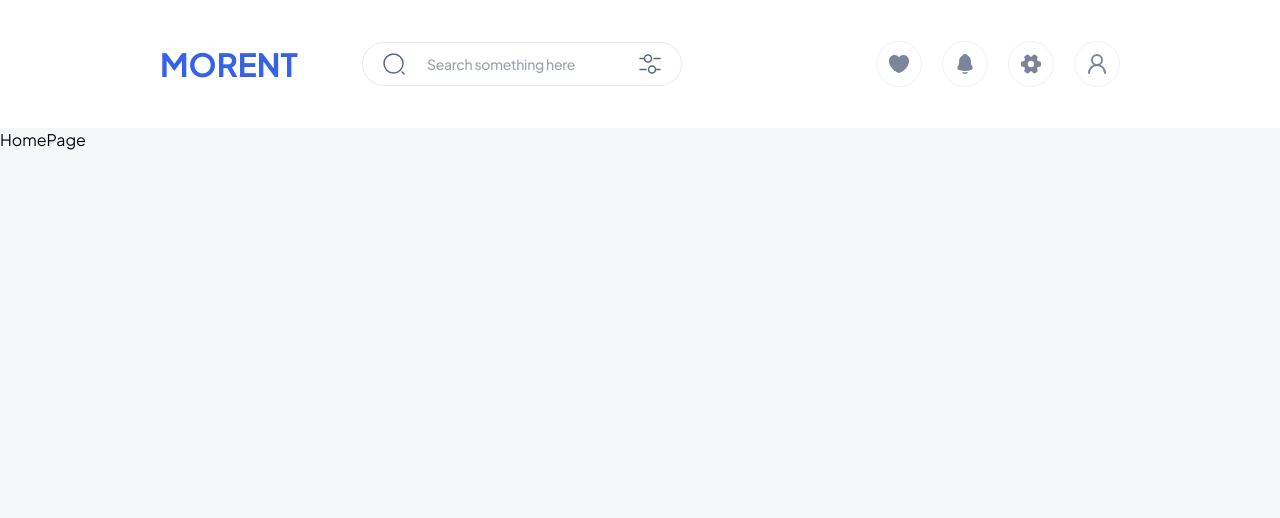
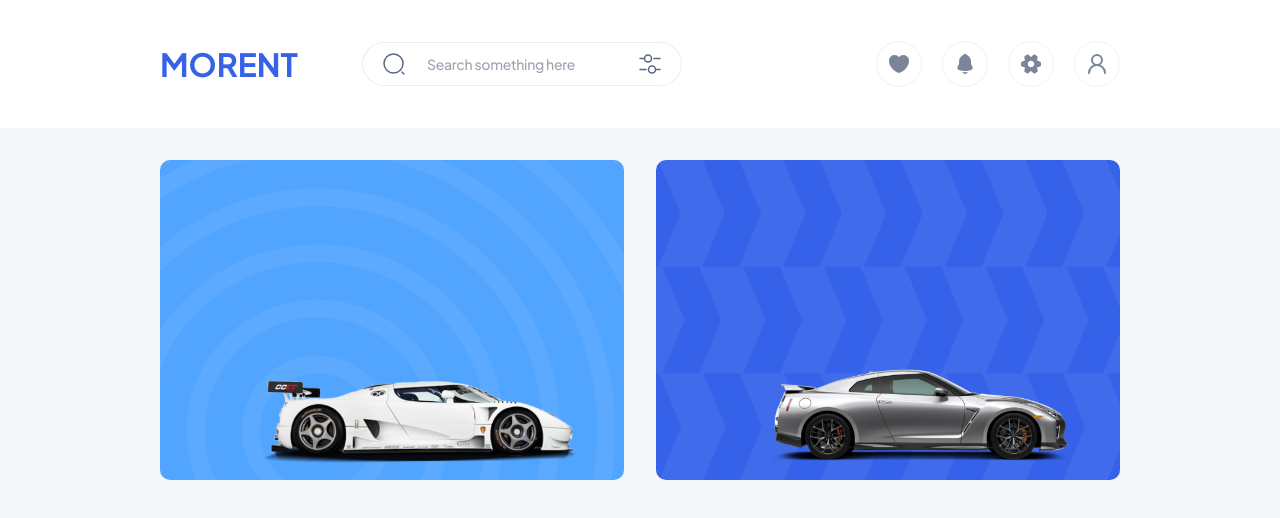
Before and after one commit to ulvi05/MorentRentProject, a React (Vite) app: page / in a window 1280 px wide. Shown: the top 518 px of the page. Built offline with nearby package versions, Linux system fonts and the light colour scheme.

Commit message:
feat: home page hero section added

```diff
--- /dev/null
+++ b/src/pages/home/components/Hero.tsx
@@ -0,0 +1,24 @@
+import HeroFirstImage from "@/assets/images/hero-card-1.png";
+import HeroSecondImage from "@/assets/images/hero-card-2.png";
+const Hero = () => {
+  return (
+    <div className="grid text-white lg:grid-cols-2 gap-y-4 lg:gap-x-8">
+      <div className="bg-information-500 h-[280px] lg:h-[320px] xl:h-[360px] w-full rounded-[10px]">
+        <img
+          src={HeroFirstImage}
+          alt="Hero 1"
+          className="object-cover object-bottom w-full h-full"
+        />
+      </div>
+      <div className="bg-primary-500 h-[280px] lg:h-[320px] xl:h-[360px] w-full rounded-[10px]">
+        <img
+          src={HeroSecondImage}
+          alt="Hero 2"
+          className="object-cover object-bottom w-full h-full"
+        />
+      </div>
+    </div>
+  );
+};
+
+export default Hero;
--- a/src/pages/home/index.tsx
+++ b/src/pages/home/index.tsx
@@ -1,5 +1,11 @@
+import Hero from "./components/Hero";
+
 const HomePage = () => {
-  return <div>HomePage</div>;
+  return (
+    <div className="container flex flex-col pt-4 pb-8 lg:pt-8 lg:pb-16 gap-y-6 lg:gap-y-8">
+      <Hero />
+    </div>
+  );
 };
 
 export default HomePage;
--- a/src/styles/index.css
+++ b/src/styles/index.css
@@ -15,6 +15,7 @@
     --secondary: 210 40% 96.1%;
     --secondary-400: 218 18% 43%;
     --secondary-foreground: 222.2 47.4% 11.2%;
+    --information-500: 211 100% 66%;
     --muted: 210 40% 96.1%;
     --muted-foreground: 215.4 16.3% 46.9%;
     --accent: 210 40% 96.1%;
--- a/tailwind.config.js
+++ b/tailwind.config.js
@@ -49,6 +49,9 @@
           400: "hsl((var(--secondary-400))",
           foreground: "hsl(var(--secondary-foreground))",
         },
+        information: {
+          500: "hsl(var(--information-500))",
+        },
         muted: {
           DEFAULT: "hsl(var(--muted))",
           foreground: "hsl(var(--muted-foreground))",
```
Also changed, not shown: src/assets/images/hero-card-1.png (added), src/assets/images/hero-card-2.png (added).
